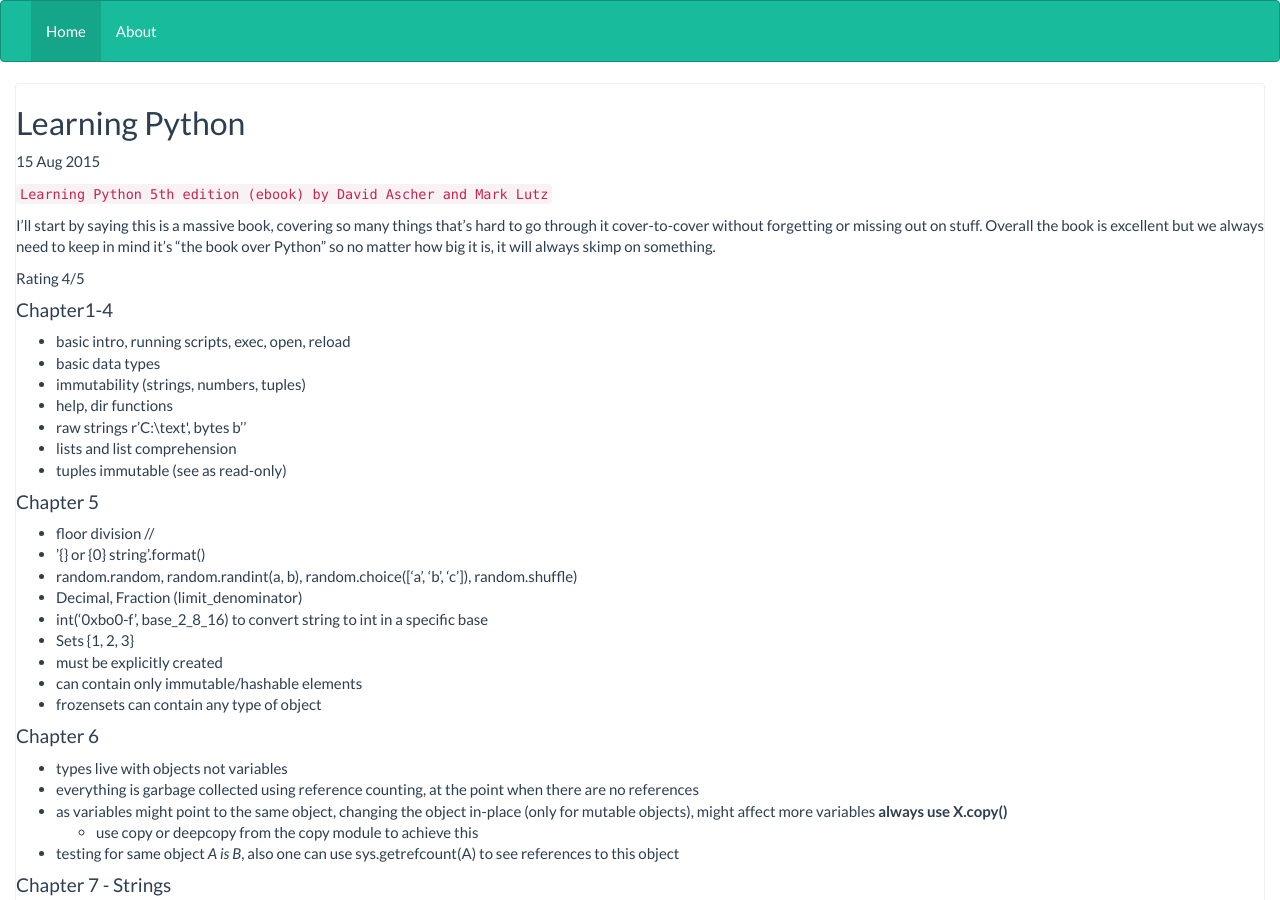
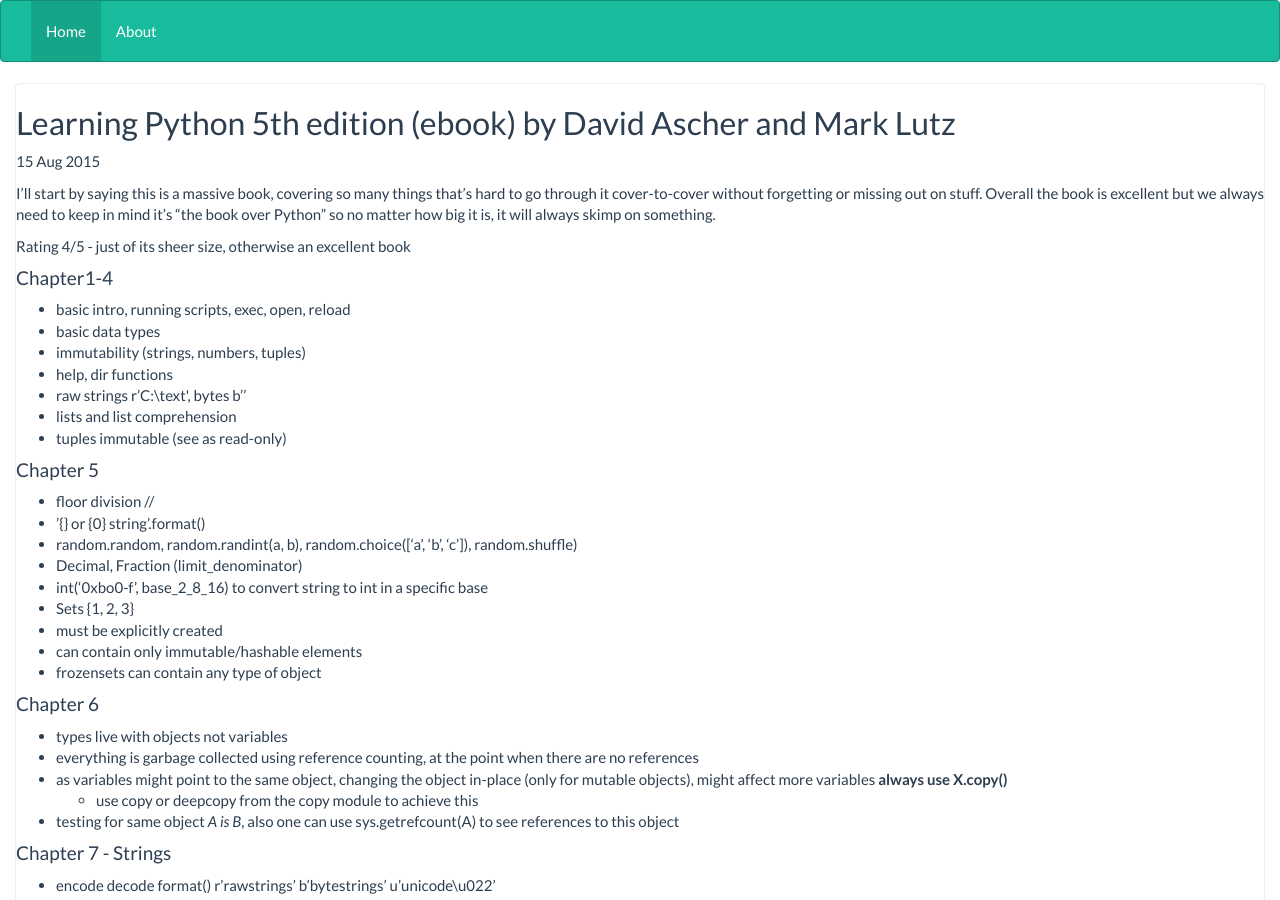
Before and after one commit to vergiliu/vergiliu.github.io, a Jekyll site: the page built from _posts/2015-08-15-learning-python.md, in a window 1280 px wide and 900 px high. Built offline with Jekyll 4.4.1, drawn with Linux system fonts in a browser that asks for light colours; some of the changed text lies outside the part shown.

Commit message:
updated here and there

```diff
--- a/_posts/2015-08-15-learning-python.md
+++ b/_posts/2015-08-15-learning-python.md
@@ -1,17 +1,17 @@
 ---
 layout: post
-title: "Learning Python"
+title: "Learning Python 5th edition (ebook) by David Ascher and Mark Lutz"
 date: 2015-08-15 22:22:22
 started_on: 2013-11-15
 categories: [4stars, books, reviews, 2015]
 tags: [books, reviews, 2015]
+rating: 4
 ---
-`Learning Python 5th edition (ebook) by David Ascher and Mark Lutz`
 
 I'll start by saying this is a massive book, covering so many things that's hard to go through it cover-to-cover without forgetting or missing out on stuff.
 Overall the book is excellent but we always need to keep in mind it's "the book over Python" so no matter how big it is, it will always skimp on something.
 
-Rating 4/5
+Rating 4/5 - just of its sheer size, otherwise an excellent book
 
 #### Chapter1-4
 - basic intro, running scripts, exec, open, reload
@@ -96,7 +96,7 @@
 - zip() or map(); keys = [], values = [] => **`D = dict(zip(keys, values))`**
 - for (off, item) in enumerate('iterable'): ...
 
-####Chapter 14-17 - Iterators, Scope, ...
+#### Chapter 14-17 - Iterators, Scope, ...
 - iterator, any object which exposes \_\_next\_\_() and raises StopIteration at end of results
     - iterator object (\_\_next\_\_) or iterable object(\_\_iter\_\_)
     - files have their own iterators
@@ -117,7 +117,7 @@
 - factory functions / closures ; lambda's
 - nonlocal - a name that can be changed in an enclosing scope
 
-####Chapter 18 - Arguments
+#### Chapter 18 - Arguments
 - positional arguments matched from left to right
 - keywords matched using the parameters names
 - use \* or \*\* varargs to match any number of parameters as tuples (positional) or dictionaries (keyword)
@@ -139,7 +139,7 @@
   - as in Python3 file is iterable [line.rstrip() for line in open('file')] == list(map(lambda line: line.rstrip(), open('file')))
 - the _timeit_ module used for time length statistics of function calls, pystones
 
-####Chapter 22-25 - Modules/Packages/Advanced Modules
+#### Chapter 22-25 - Modules/Packages/Advanced Modules
 - modules are imported only once per session, so in interactive mode you need to use `reload` instead of just calling import again
 - we can use .pth files to define other paths where Python can search for modules
 - prefer `import` over `from`, when working with modules but no strong preference is given to import
@@ -169,7 +169,7 @@
 - The path feature which allows. Pth extension files, to define extra paths to search for modules
 - You can get current path setup with sys. Path
 
-####Chapter 26: OOP
+#### Chapter 26: OOP
 - multiple inheritance is possible
 - referring to current object (`this` - equivalent) is done by using the `self` keyword
 - \_\_init\_\_ method used as a constructor, class name(inherit_1, inherit_2) using LtR order of precedence
@@ -214,7 +213,7 @@
     return "Instance of %s, address %s: %s" %  (self.__class__.__name__,id(self),self.__attrnames())
 {% endhighlight %}
 
-#### ch 32: advanced class topics
+#### Ch 32: advanced class topics
 - new style classes
     - classes and types are merged
     - object serves as root for all classes
@@ -289,7 +288,6 @@
 @def address(self, value):
     self._address = value
 {% endhighlight %}
-
 - descriptors provide an alternative way to intercept attributes access
     - it allows to route a specific attribute operation to a methods from a different class
 
@@ -313,3 +311,4 @@
 {% endhighlight %}
 
 #### Metaclasses - ch 40
+- :)
```
Also changed, not shown: other parts of _posts/2015-08-15-learning-python.md (+0 -1 lines), _posts/2012-10-01-boneshaker.md (+2 -2 lines), _posts/2015-09-03-js.md (+1 -7 lines), _posts/2015-10-28-wool.md (+2 -3 lines).
